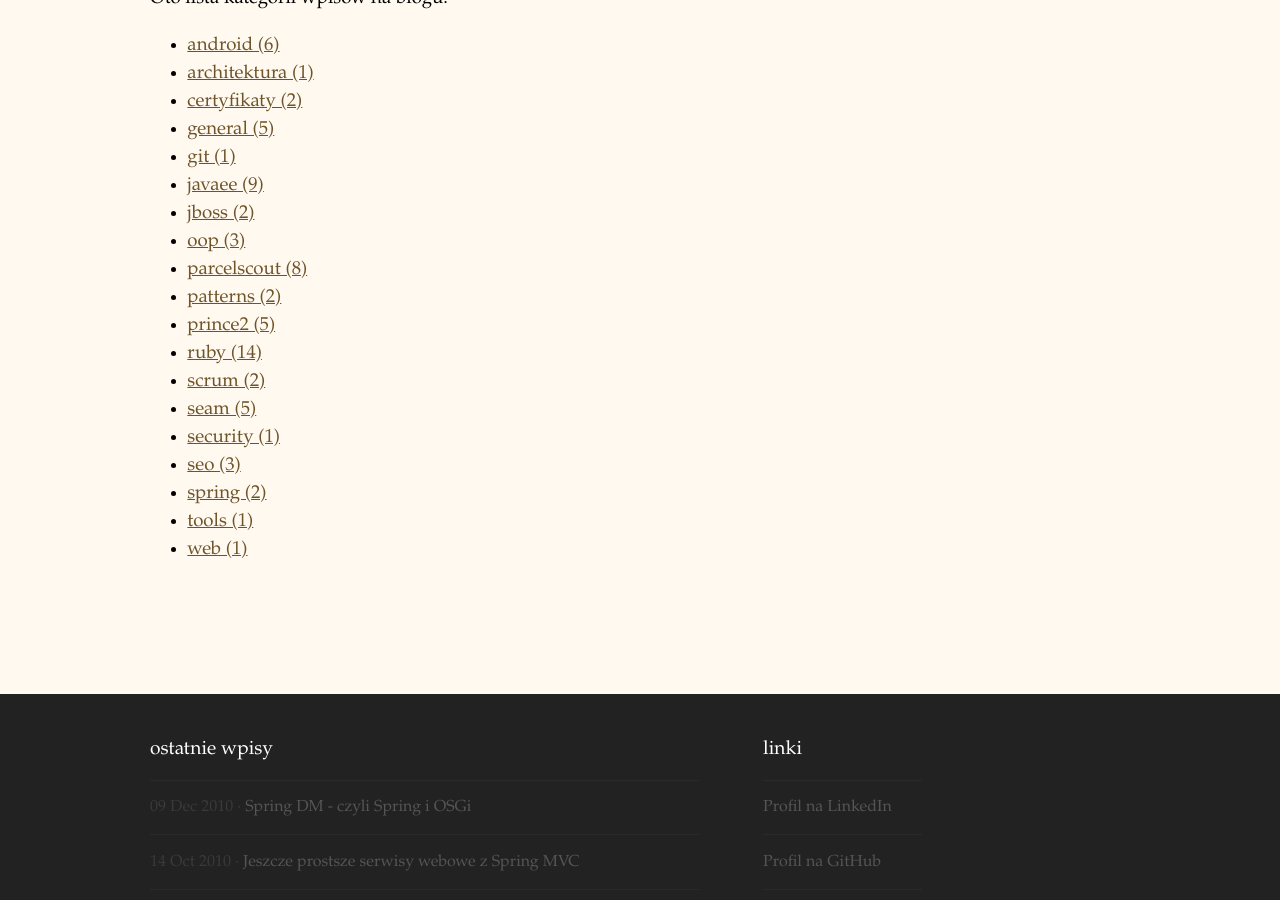
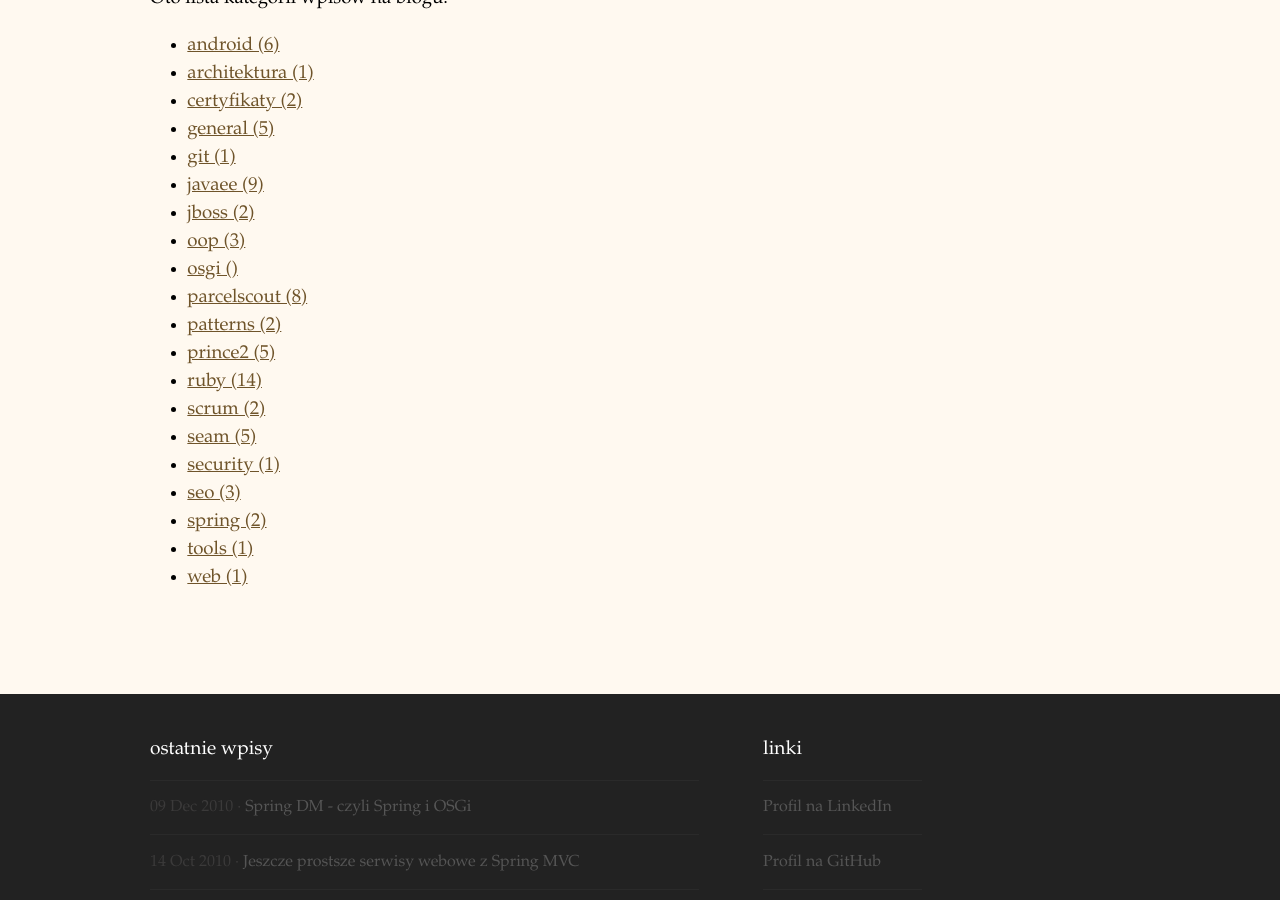
Before and after one commit to michalorman/michalorman-blog-old, a Jekyll site: the page built from blog/o-blogu/kategorie/index.markdown, in a window 1280 px wide and 900 px high, scrolled down 387 px. Built offline with Jekyll 4.4.1, drawn with Linux system fonts in a browser that asks for light colours; Markdown is read by kramdown in place of the engine named in the settings; comment, search, counter and statistics services are not loaded.

Commit message:
Added rebuilding categories file task.

```diff
--- a/_includes/categories.html
+++ b/_includes/categories.html
@@ -7,6 +7,7 @@
   <li><a href="/blog/javaee/" title="Zobacz wszystkie posty w kategorii javaee">javaee ({{ site.categories.javaee.size }})</a></li>
   <li><a href="/blog/jboss/" title="Zobacz wszystkie posty w kategorii jboss">jboss ({{ site.categories.jboss.size }})</a></li>
   <li><a href="/blog/oop/" title="Zobacz wszystkie posty w kategorii oop">oop ({{ site.categories.oop.size }})</a></li>
+  <li><a href="/blog/osgi/" title="Zobacz wszystkie posty w kategorii osgi">osgi ({{ site.categories.osgi.size }})</a></li>
   <li><a href="/blog/parcelscout/" title="Zobacz wszystkie posty w kategorii parcelscout">parcelscout ({{ site.categories.parcelscout.size }})</a></li>
   <li><a href="/blog/patterns/" title="Zobacz wszystkie posty w kategorii patterns">patterns ({{ site.categories.patterns.size }})</a></li>
   <li><a href="/blog/prince2/" title="Zobacz wszystkie posty w kategorii prince2">prince2 ({{ site.categories.prince2.size }})</a></li>
```
Also changed, not shown: 1 other file.
